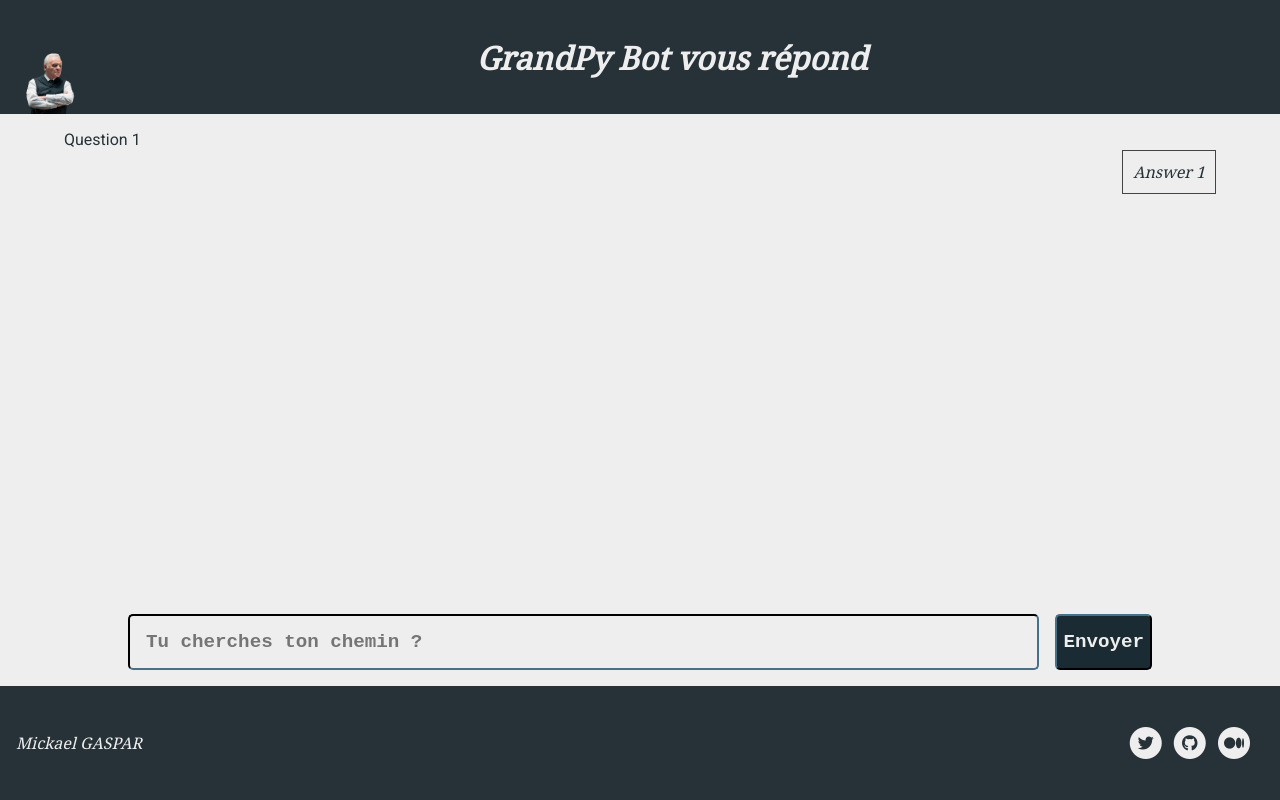
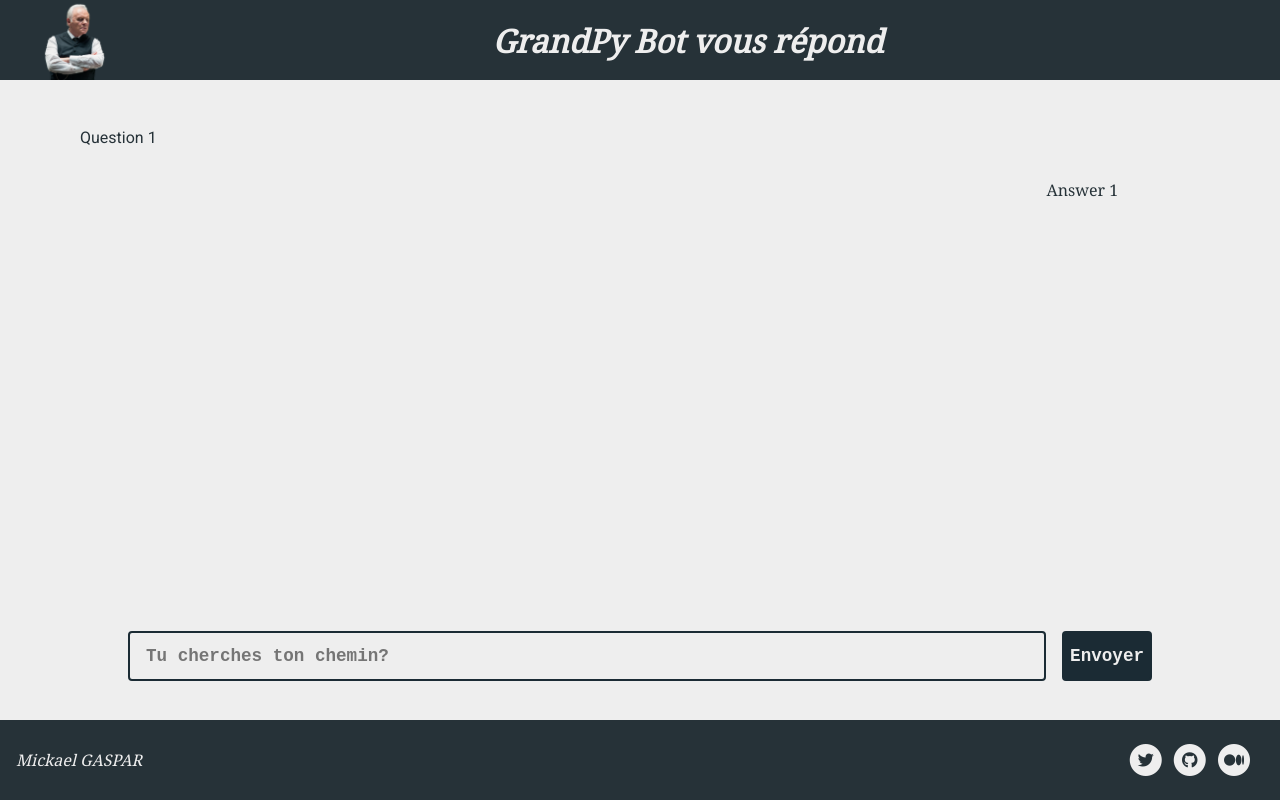
Before and after one commit to migasar/GrandPyBot, a Flask app: page / in a window 1280 px wide. Run offline with Flask 2, Linux system fonts and the light colour scheme; some libraries are stand-ins or nearby versions.

Commit message:
Completed layout of the front-end.

```diff
--- a/app/models/query_parser.py
+++ b/app/models/query_parser.py
@@ -154,8 +154,8 @@ class AnswerBuilder:
         # Create a dictionary with certain elements, if a location was found
         if spotted is True:
             response_elements = {
+                'reply': random.choice(self.botquotes['reply']),
                 'context': random.choice(self.botquotes['success']),
-                'reply': random.choice(self.botquotes['reply']),
                 'extract': extract,
                 'address': location['address'],
                 'latitude': location['latitude'],
@@ -166,8 +166,8 @@ class AnswerBuilder:
         # Create a dictionary with other elements, otherwise
         else:
             response_elements = {
+                'reply': random.choice(self.botquotes['reply']),
                 'context': random.choice(self.botquotes['failure']),
-                'reply': random.choice(self.botquotes['reply']),
                 'extract': extract,
                 'address': None,
                 'latitude': None,
--- a/app/static/style.css
+++ b/app/static/style.css
@@ -2,17 +2,15 @@ html,
 body {
   height: 100vh;
   width: 100%;
-
   margin: 0;
   padding: 0;
-
   background-color: #263238;
   color: #eee;
   font-family: "Noto Serif", Times, serif;
   font-style: italic;
 
   display: grid;
-  grid-template-rows: 1fr minmax(10vh, 5fr) 1fr;
+  grid-template-rows: 1fr minmax(10vh, 8fr) 1fr;
 }
 
 header,
@@ -34,225 +32,179 @@ main {
     "dialog"
     "form"
   ;
-  grid-gap: 1px;
+  row-gap: 0.1rem;
 }
 
-/* Header : elements */
+
+/* Header elements */
+
 .logo {
-  width: 4rem;
-  height: 4rem;
+  width: 5rem;
+  height: 5rem;
+  margin-left: 1rem;
 
   align-self: end;
 }
 
 .catchphrase {
-  font-size: 2rem;
-  font-weight: bold;
+  margin: auto 1rem;
 
   justify-self: center;
 }
 
-/* Main-Dialog : elements */
+
+/* Dialog elements */
+
 #dialog-container {
-  width: 100%;
-  margin: 0 auto;
-  padding: auto;
-
+  width: 90%;
+  margin: 1rem auto;
+  padding: 1rem;
   overflow-y: auto;
 
+  justify-self: center;
   grid-area: dialog;
 
-  display: grid;
-  grid-template-areas: "exchange";
-  grid-auto-rows: minmax(min-content, 1fr);
-  grid-gap: 1px;
+  display: flex;
+  flex-direction: column;
 }
 
-.exchange {
-  min-width: 90%;
+.question,
+.answer {
+  max-width: 60%;
   height: min-content;
-
-  margin: 1rem auto;
-
-  grid-area: exchange;
-  justify-self: center;
-
-  display: grid;
-  grid-gap: 1px;
-  grid-template-rows: auto auto;
-  grid-template-areas:
-    "question ."
-    ". answer"
-  ;
-  align-items: safe center;
+  margin: 0.5rem;
+  padding: 0.5rem;
+  text-align: justify;
+  font-style: normal;
 }
 
 .question {
-  height: min-content;
-  text-align: left;
+  font-family: "Roboto", Arial, sans-serif;
 
-  font-family: "Roboto", Arial, sans-serif;
-  font-style: normal;
-
-  grid-area: question;
-  grid-column-start: 1;
-
-  display: grid;
-  justify-self: start;
-}
-.answer {
-  height: min-content;
-  text-align: right;
-
-  grid-area: answer;
-  grid-column-end: -1;
-
-  display: grid;
-  justify-self: end;
-}
-.map {
-  max-height: 100%;
-  max-width: 100%;
+  align-self: flex-start;
 }
 
 .answer {
-  margin-bottom: 1em;
-  border: 1px solid #444;
-  padding: 10px;
+  align-self: flex-end;
+
+  display: grid;
+  column-gap: 10px;
+  row-gap: 2px;
+  grid-template-columns: minmax(0, 1fr) 1fr;
+  grid-template-rows: auto;
+  grid-template-areas:
+    "map result"
+    "map address"
+    "map extract"
+    "map context"
+  ;
 }
-.answer {
-  display: grid;
-  grid-column-gap: 1px;
-  grid-template-areas:
-    "result"
-    "map"
-    "extract"
-    "reply";
+
+.answer>* {
+  padding: 0.2rem;
 }
-.answer>.result {
+
+.answer .result {
+  font-weight: bold;
+
   grid-area: result;
 }
-.answer>.map {
+
+.answer .address {
+  background-color: #1b2b34;
+  color: #eee;
+  font-weight: bold;
+
+  grid-area: address;
+}
+
+.answer .extract {
+  grid-area: extract;
+}
+
+.answer .context {
+  font-style: italic;
+
+  grid-area: context;
+}
+
+.answer .map {
+  max-width: 100%;
+  min-height: 200px;
+  margin: 0.5rem;
+
   grid-area: map;
 }
-.answer>.extract {
-  grid-area: extract;
-}
-.answer>.reply {
-  grid-area: reply;
-}
-@media (min-width: 600px) {
-  /* clearfix*/
-  .answer:after {
-    content: "";
-    display: block;
-    clear: both;
+
+@media screen and (max-width: 500px) {
+
+  .question,
+  .answer {
+    margin: 0.4rem 0.2rem;
+    padding: 0.2rem 0.4rem;
   }
-  .answer .map {
-    float: left;
-    margin: 0 10px 0 0;
-    width: 150px;
+
+  .answer {
+    border: 2px solid #1b2b34;
+    border-radius: 4px;
+
+    display: grid;
+    grid-template-columns: auto;
+    grid-template-rows: minmax(0, 1fr);
+    grid-template-areas:
+      "result"
+      "address"
+      "extract"
+      "map"
+      "context"
+    ;
+    justify-items: stretch;
   }
-  .answer .reply {
-    padding: 10px;
+
+  .answer .result,
+  .answer .address {
+    font-weight: bold;
   }
-  .answer>* {
-    margin: 0 0 0 160px;
+
+  .answer .address {
+    background-color: #1b2b34;
+    color: #eee;
   }
-  .answer>.answer {
-    margin-left: 160px;
-    clear: both;
+
+  .answer .context {
+    font-style: italic;
   }
 }
 
 
-/*
-.media {
-  margin-bottom: 1em;
-  border: 1px solid #444;
-  padding: 10px;
-}
-.media {
-  display: grid;
-  grid-column-gap: 1px;
-  grid-template-areas:
-    "result"
-    "map"
-    "extract"
-    "reply";
-}
-.media>.result {
-  grid-area: result;
-}
-.media>.map {
-  grid-area: map;
-}
-.media>.extract {
-  grid-area: extract;
-}
-.media>.reply {
-  grid-area: reply;
-}
-*/
-/* clearfix*/
-/*
-@media (min-width: 600px) {
+/* Main-Form elements */
 
-  .media:after {
-    content: "";
-    display: block;
-    clear: both;
-  }
-  .media .map {
-    float: left;
-    margin: 0 10px 0 0;
-    width: 150px;
-  }
-  .media .reply {
-    padding: 10px;
-  }
-  .media>* {
-    margin: 0 0 0 160px;
-  }
-  .media>.media {
-    margin-left: 160px;
-    clear: both;
-  }
-}
-*/
-
-
-/* Main-Form : elements */
 form {
   min-width: 80%;
-  margin: 1rem;
+  margin: auto;
 
   display: grid;
-  grid-template-columns: 1fr max-content;
-  grid-column-gap: 1rem;
+  grid-template-columns: 1fr min-content;
+  column-gap: 1rem;
   justify-self: center;
   align-self: auto;
 }
 
 .form-item {
   grid-column: span 2;
-  /*
-  display: grid;
-  grid: inherit;
-  grid-template-columns: subgrid;
-  grid-gap: inherit;
-  */
 }
+
+
+/* Form-Inputs */
 
 .input-box {
   text-align: justify;
-
-  border-color: #1b2b34;
-  border-radius: 5px;
-
   font-family: "Courier New", Courier, monospace;
   font-weight: bold;
-  font-size: 1.2rem;
+  font-size: 1.1rem;
+
+  border: 2px solid #1b2b34;
+  border-radius: 4px;
 }
 
 .input-box:focus,
@@ -261,8 +213,8 @@ form {
 }
 
 .input-text {
-  padding: 0.1rem 1rem;
-
+  margin: auto 0;
+  padding: 0.8rem 1rem;
   background-color: #eee;
   color: #1b2b34;
 }
@@ -272,7 +224,9 @@ form {
   color: #eee;
 }
 
-/* Footer : elements */
+
+/* Footer elements */
+
 .profile-name {
   text-align: center;
 }
@@ -282,7 +236,9 @@ form {
   text-align: right;
 }
 
-/* Footer-Links : Social media buttons elements */
+
+/* Footer-Links */
+
 .fas {
   color: #eee;
 }
--- a/app/templates/index.html
+++ b/app/templates/index.html
@@ -19,20 +19,19 @@
   <header>
     <img class="logo" src="{{url_for('static', filename='westworld_ford_image_640.png')}}" alt="[Image of Ford]" />
 
-    <span class="catchphrase">GrandPy Bot vous répond</span>
+    <h1 class="catchphrase">GrandPy Bot vous répond</h1>
   </header>
 
   <main>
     <div id="dialog-container">
-      <div class="exchange">
-        <div class="question">Question 1</div>
-        <div class="answer">Answer 1</div>
-      </div>
+      <div class="question">Question 1</div>
+      <div class="answer">Answer 1</div>
     </div>
 
     <form id="form-container">
       <label for="userText" class="form-item"></label>
-      <input type="text" class="input-box input-text" id="userText" name="userText" placeholder="Tu cherches ton chemin ?">
+      <input type="text" class="input-box input-text" id="userText" name="userText"
+        placeholder="Tu cherches ton chemin?">
       <input type="submit" class="input-box input-button" value="Envoyer">
     </form>
   </main>
```
Also changed, not shown: app/models/api_caller.py (+2 -5 lines), app/static/index.js (+41 -151 lines).
